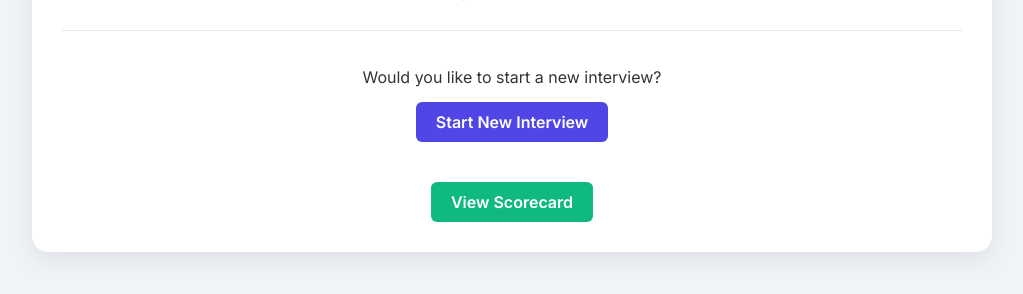
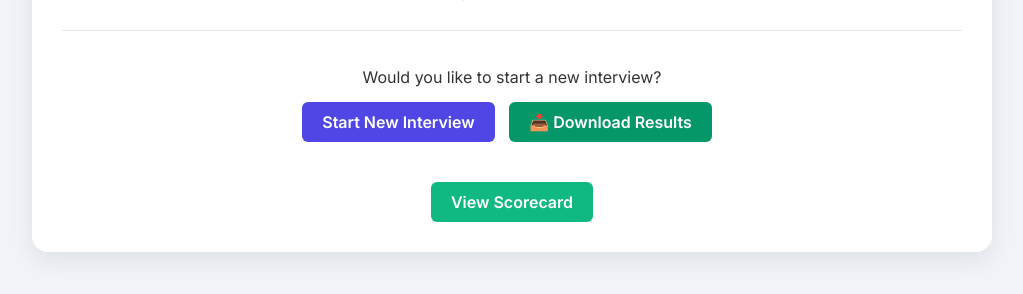
Before and after one commit to Rajesh8356/InterviewAce, a Flask app: template templates/voice_results.html in a window 1280 px wide. Shown: the part 231-525 px from the top of the page, without its empty margins (128-1151 px from the left). Run offline with Flask 3, Linux system fonts and the light colour scheme; the template is opened without the code that fills it, so the values that code supplies are empty.

Commit message:
Update voice_results.html

```diff
--- a/templates/voice_results.html
+++ b/templates/voice_results.html
@@ -95,7 +95,13 @@
                   text-decoration: none; border-radius: 6px; font-weight: 600;">
             Start New Interview
         </a>
+        <a href="{{ url_for('download_voice_results', user_id=session.get('user_id', '')) }}"
+       style="display: inline-block; background: #059669; color: white; padding: 10px 20px;
+              text-decoration: none; border-radius: 6px; font-weight: 600; margin: 0 10px;">
+        📥 Download Results
+    </a>
     </div>
+
     <div style="text-align: center; margin-top: 20px;">
       <a href="{{ url_for('scorecard', user_id=session.get('user_id', '')) }}"
        onclick="goToScorecard(event)"
```
